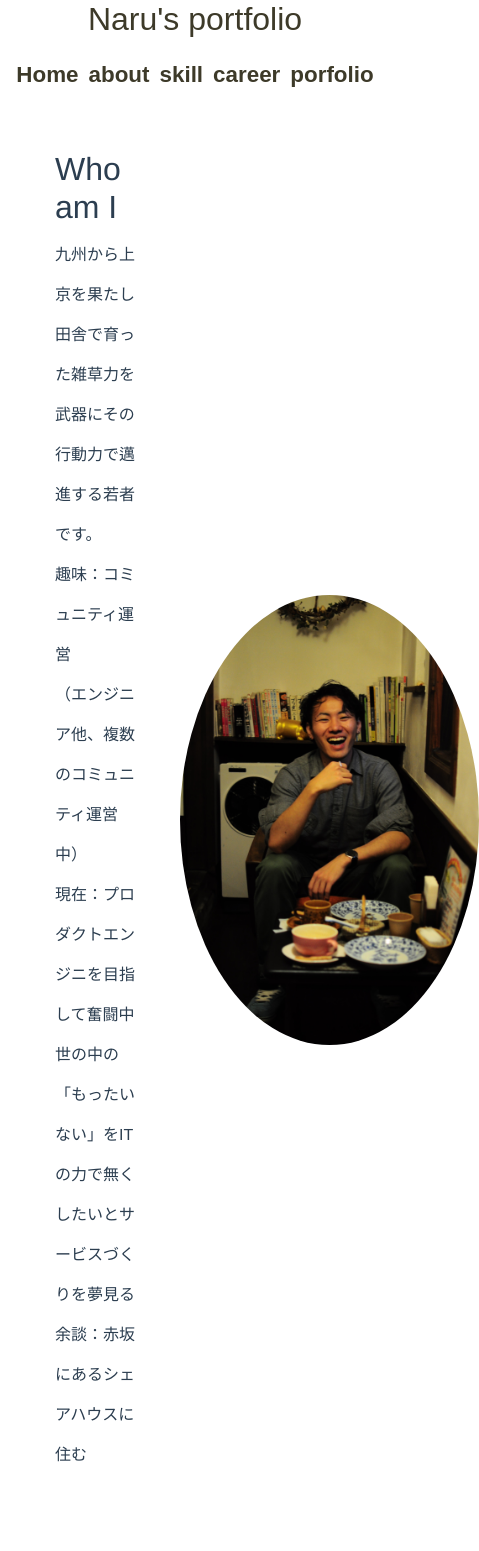
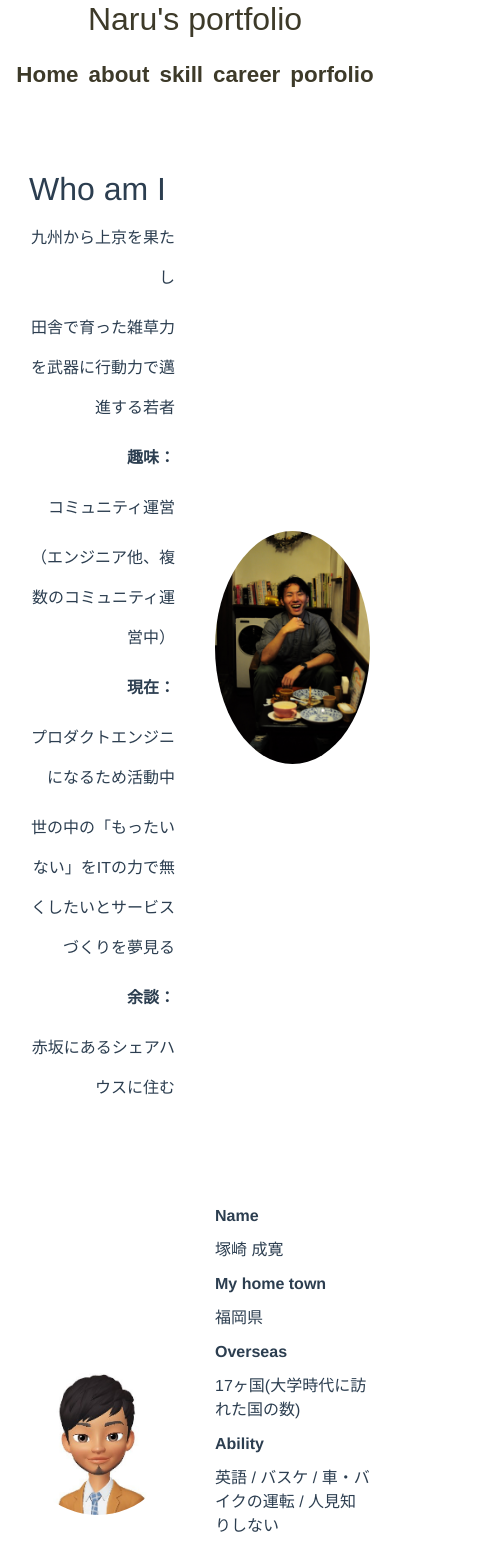
Before and after one commit to naru20181117/portfolio, a Vue app: page /about in a window 390 px wide. Shown: the top 1551 px of the page, 479 px wide, since content can reach past the window. Built offline with nearby package versions, Linux system fonts and the light colour scheme.

Commit message:
edit for responsive

```diff
--- a/src/components/About.vue
+++ b/src/components/About.vue
@@ -1,20 +1,20 @@
 <template>
   <div id="about">
-    <section class="about_section">
-      <div class="container">
     <div class="profile_box">
       <div class="flexbox">
         <h2 class="profile_title">Who am I</h2>
-            <p class="text_box">
-              九州から上京を果たし
-              <br />田舎で育った雑草力を武器にその行動力で邁進する若者です。
-              <br />趣味：コミュニティ運営
-              <br />（エンジニア他、複数のコミュニティ運営中）
-              <br />現在：プロダクトエンジニを目指して奮闘中
-              <br />世の中の「もったいない」をITの力で無くしたいとサービスづくりを夢見る
-              <br />余談：赤坂にあるシェアハウスに住む
-              <br />
-            </p>
+        <dl class="text_box">
+          <dd>九州から上京を果たし</dd>
+          <dd>田舎で育った雑草力を武器に行動力で邁進する若者</dd>
+          <dt>趣味：</dt>
+          <dd>コミュニティ運営</dd>
+          <dd>（エンジニア他、複数のコミュニティ運営中）</dd>
+          <dt>現在：</dt>
+          <dd>プロダクトエンジニになるため活動中</dd>
+          <dd>世の中の「もったいない」をITの力で無くしたいとサービスづくりを夢見る</dd>
+          <dt>余談：</dt>
+          <dd>赤坂にあるシェアハウスに住む</dd>
+        </dl>
       </div>
       <div class="profile_img flexbox">
         <img src="../assets/img/my_pic.jpg" alt class="my_pic" />
@@ -22,7 +22,7 @@
     </div>
     <div class="about_box">
       <div class="about_img flexbox">
-            <img src="../assets/img/my_image.jpg" alt />
+        <img src="../assets/img/my_image.jpg" alt class="my_pic"/>
       </div>
       <div class="flexbox">
         <dl class="detail-profile">
@@ -39,8 +39,6 @@
         </dl>
       </div>
     </div>
-      </div>
-    </section>
   </div>
 </template>
 
@@ -66,6 +64,13 @@ export default {
   -moz-osx-font-smoothing: grayscale;
   color: #2c3e50;
 }
+.about_section{
+  padding: 30px 0;
+  margin: 20px 0;
+}
+.container{
+  margin: 0 auto;
+}
 h1,
 h2 {
   font-weight: normal;
@@ -82,44 +87,46 @@ li {
 a {
   color: #42b983;
 }
-.about_section {
-  padding: 20px 10px 10px 20px;
-  margin: 10px 0;
-}
 .about_h2 {
   margin: 0 0 40px 0;
 }
 .profile_box {
+  margin-top: 50px;
   display: flex;
   align-items: center;
 }
 .profile_title {
-  text-align: left;
+  text-align: right;
 }
 .text_box {
-  text-align: left;
+  text-align: right;
   line-height: 40px;
 }
 .about_box {
-  text-align: left;
   margin-top: 40px;
   display: flex;
   align-items: center;
 }
+.about_img{
+  text-align: right;
+}
 .flexbox {
-  // display: inline-block;
   margin: 20px;
   width: 50%;
+  justify-items: center;
+}
+.profile_img{
+  text-align: left;
 }
 .my_pic {
-  max-width: 300px;
-  max-height: 450px;
+  max-width: 330px;
+  width: 100%;
+  height: auto;
   border-radius: 50%;
 }
-// .flexbox-right {
-//   margin: 20px;
-//   width: 50%;
-// }
+.detail-profile{
+  text-align: left;
+}
 dd {
   margin: 10px 0 10px 0;
 }
--- a/src/components/Home.vue
+++ b/src/components/Home.vue
@@ -33,9 +33,7 @@
     </ul>
 
     <h3 class="contact_form">Contact Form</h3>
-    <ul>
-      <li>
-        <div>
+      <div class="form">
         <b-button v-b-toggle.collapse-1 variant="warning" class="collapse_bottom">Push HERE</b-button>
         <b-collapse id="collapse-1" class="mt-2">
           <b-card>
@@ -50,8 +48,6 @@
           </b-card>
         </b-collapse>
       </div>
-      </li>
-    </ul>
   </div>
 </template>
 
@@ -103,6 +99,11 @@ li {
   display: inline-block;
   margin: 0 10px;
 }
+.form{
+  margin: 0 auto;
+}
+.card-body{
+}
 a {
   color: #42b983;
 }
```
Lines whose indentation alone changed are shown as unchanged.
